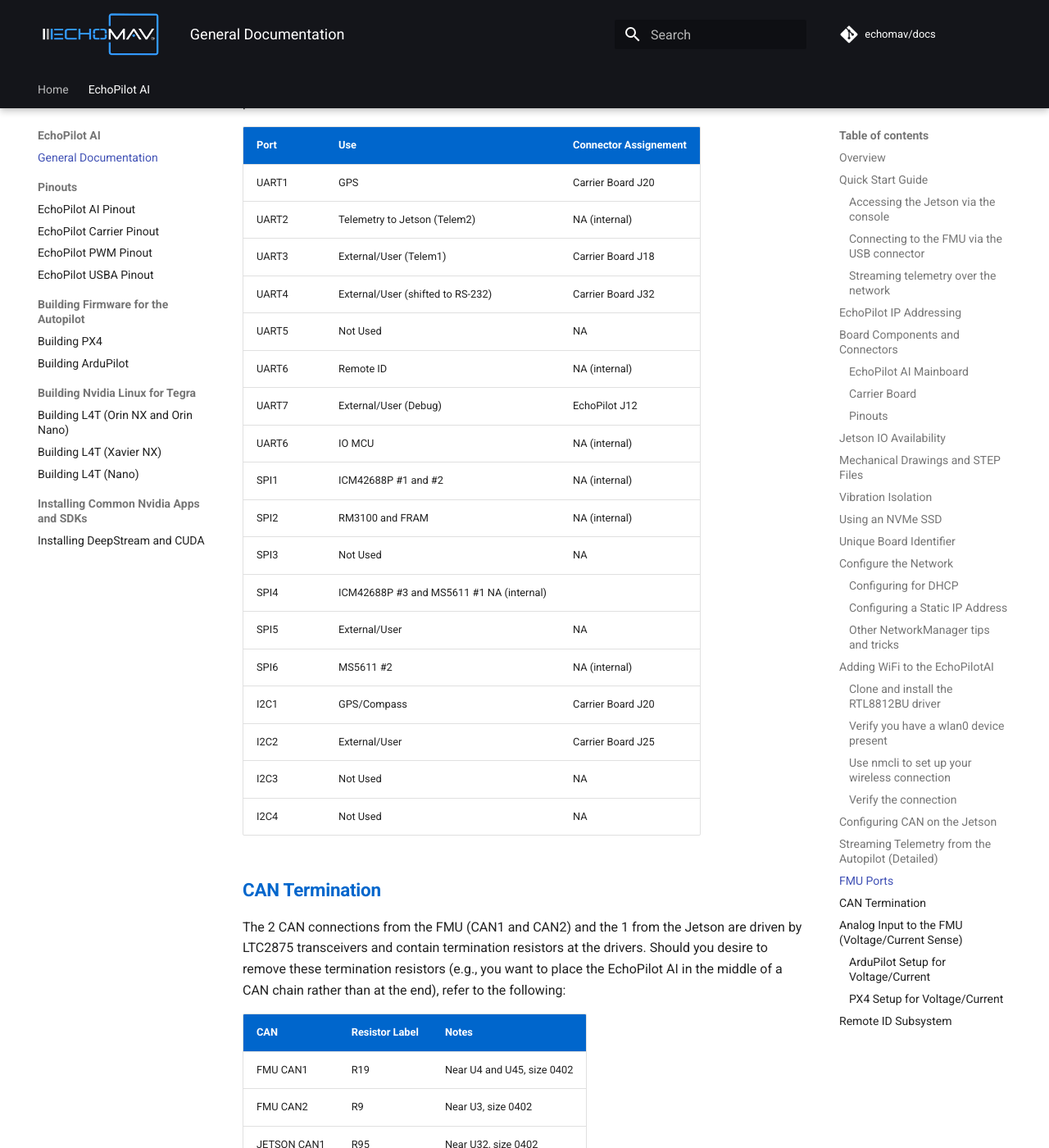
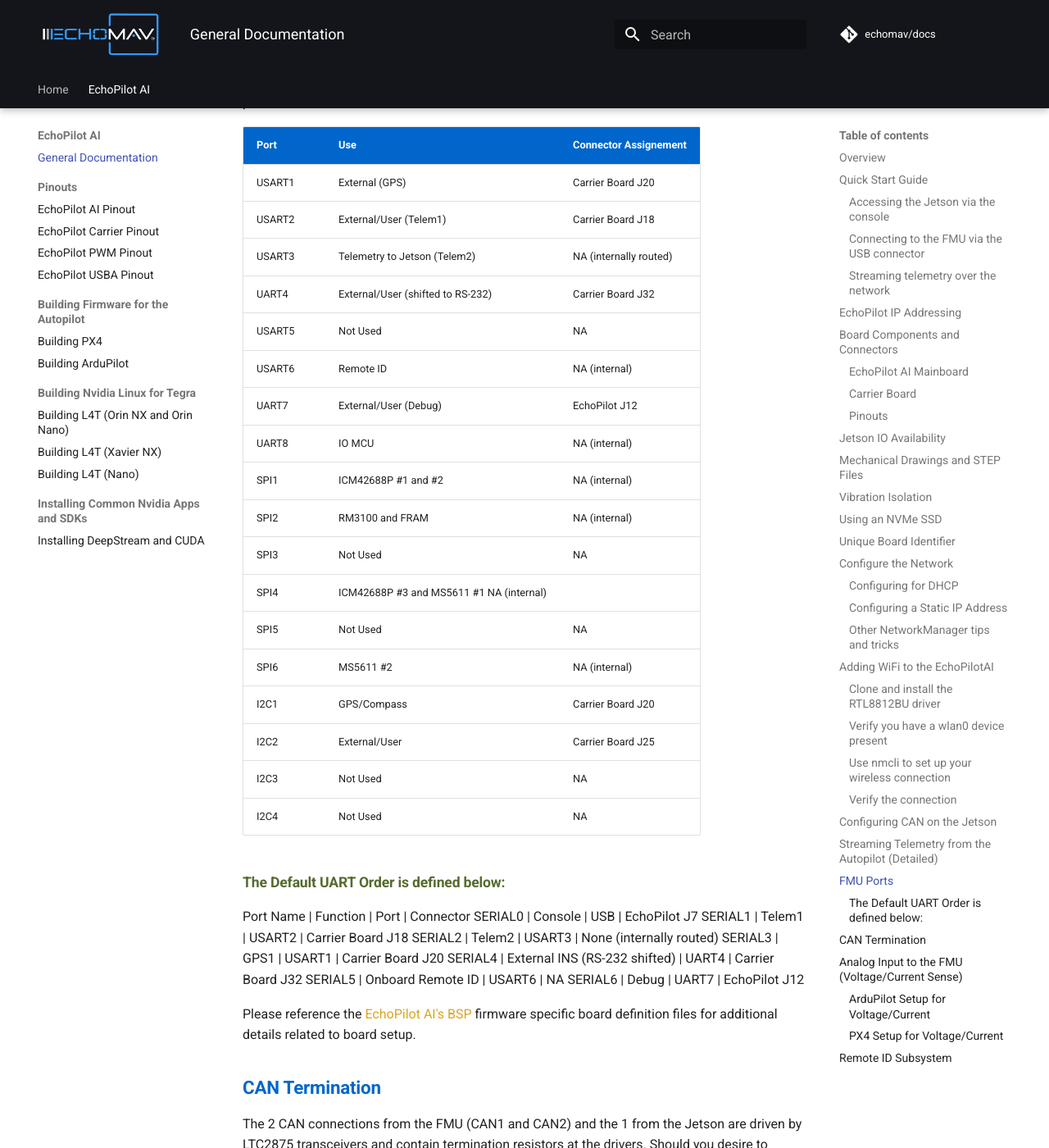
Before and after one commit to EchoMAV/docs, an MkDocs documentation site: the page built from docs/echopilot_ai.md, in a window 1280 px wide and 1400 px high, scrolled down 21305 px. Shown: the whole window at 82% size. Built offline with MkDocs 1.6.1 and Material for MkDocs 9.7.7, drawn with Linux system fonts in a browser that asks for light colours; comment, search, counter and statistics services are not loaded; the version menu is left out.

Commit message:
improved UART docs

```diff
--- a/docs/echopilot_ai.md
+++ b/docs/echopilot_ai.md
@@ -543,24 +543,37 @@
 
 Port | Use | Connector Assignement
 ------------ | ------------- | ------------
-UART1 | GPS | Carrier Board J20
-UART2 | Telemetry to Jetson (Telem2) | NA (internal)
-UART3 | External/User (Telem1) | Carrier Board J18
+USART1 | External (GPS) | Carrier Board J20
+USART2 | External/User (Telem1) | Carrier Board J18
+USART3 | Telemetry to Jetson (Telem2) | NA (internally routed)
 UART4 | External/User (shifted to RS-232) | Carrier Board J32
-UART5 | Not Used | NA
-UART6 | Remote ID | NA (internal)
+USART5 | Not Used | NA
+USART6 | Remote ID | NA (internal)
 UART7 | External/User (Debug) | EchoPilot J12
-UART6 | IO MCU | NA (internal)
+UART8 | IO MCU | NA (internal)
 SPI1 | ICM42688P #1 and #2 | NA (internal)
 SPI2 | RM3100 and FRAM | NA (internal)
 SPI3 | Not Used | NA
 SPI4 | ICM42688P #3 and MS5611 #1 NA (internal)
-SPI5 | External/User | NA
+SPI5 | Not Used | NA
 SPI6 | MS5611 #2 | NA (internal)
 I2C1 | GPS/Compass | Carrier Board J20
 I2C2 | External/User | Carrier Board J25
 I2C3 | Not Used | NA
 I2C4 | Not Used | NA
+
+### The Default UART Order is defined below:
+
+Port Name | Function | Port | Connector
+SERIAL0 | Console | USB | EchoPilot J7
+SERIAL1 | Telem1 | USART2 | Carrier Board J18
+SERIAL2 | Telem2 | USART3 | None (internally routed)
+SERIAL3 | GPS1 | USART1 | Carrier Board J20
+SERIAL4 | External INS (RS-232 shifted) | UART4 | Carrier Board J32
+SERIAL5 | Onboard Remote ID | USART6 | NA
+SERIAL6 | Debug | UART7 | EchoPilot J12
+
+Please reference the [EchoPilot AI's BSP](https://github.com/EchoMAV/echopilot_ai_bsp) firmware specific board definition files for additional details related to board setup.
 
 ## CAN Termination
 
```
